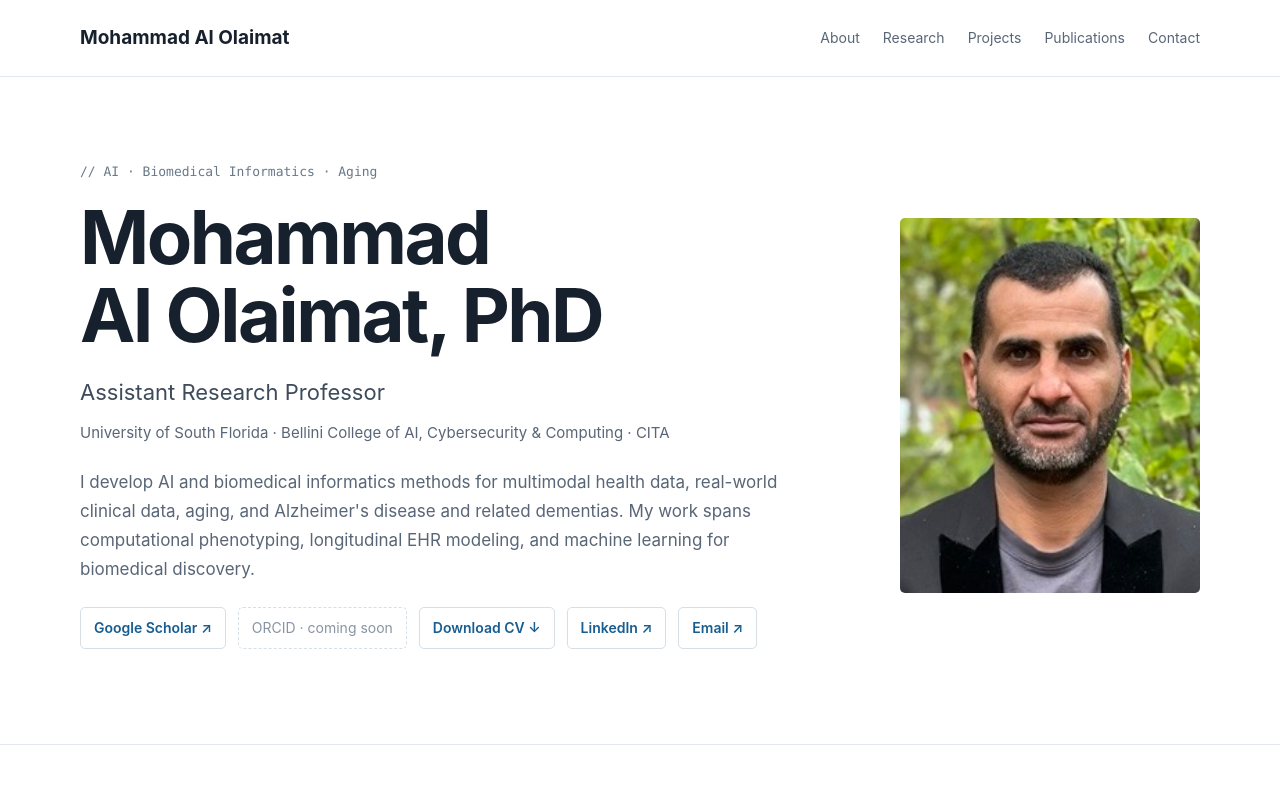
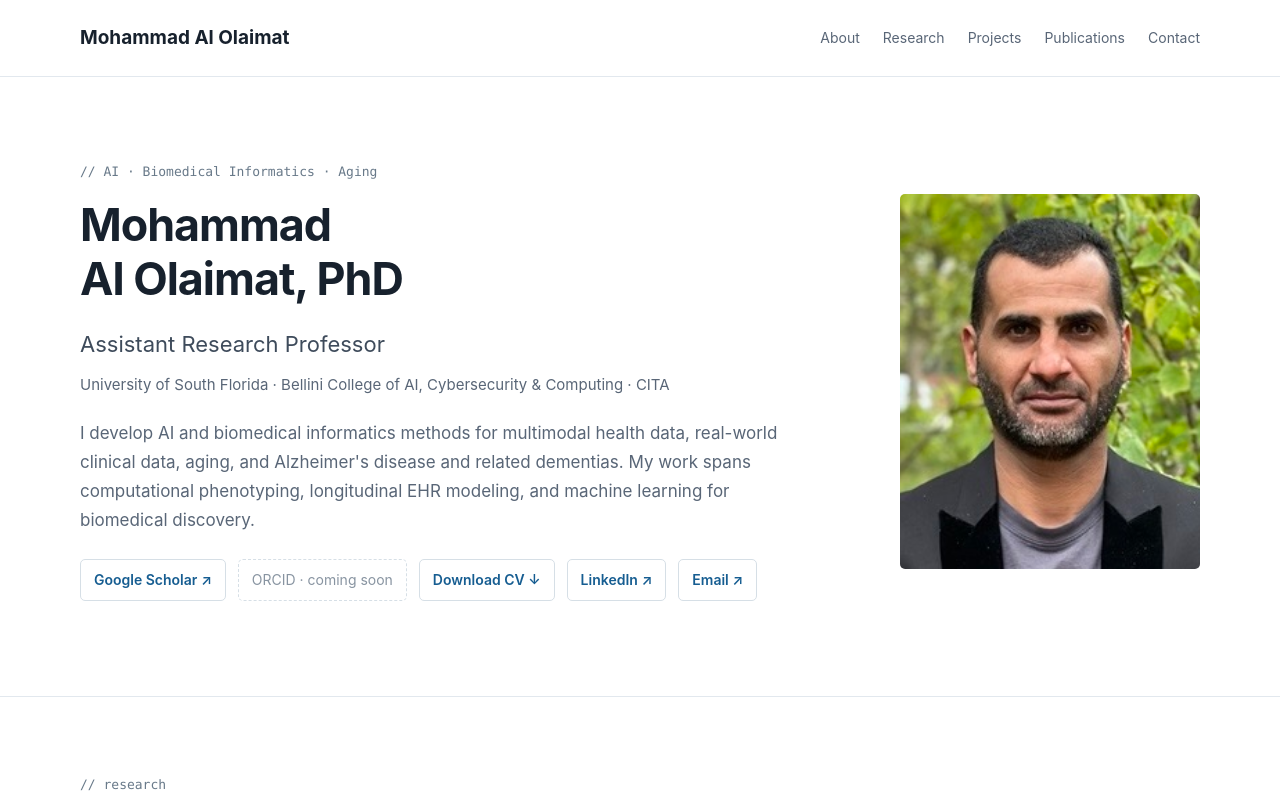
Before and after one commit to Mohammad-Al-Olaimat/Mohammad-Al-Olaimat.github.io, a plain HTML site: page index.html in a window 1280 px wide. Shown: the top 800 px of the page. Drawn offline with Linux system fonts and the light colour scheme.

Commit message:
Update index.html

```diff
--- a/index.html
+++ b/index.html
@@ -101,9 +101,9 @@
         }
 
         h1 {
-            font-size: clamp(43px, 5.8vw, 78px);
-            line-height: 1.05;
-            letter-spacing: -2.5px;
+            font-size: clamp(28px, 3.5vw, 48px);
+            line-height: 1.2;
+            letter-spacing: -1px;
             margin: 16px 0 19px;
         }
 
```
